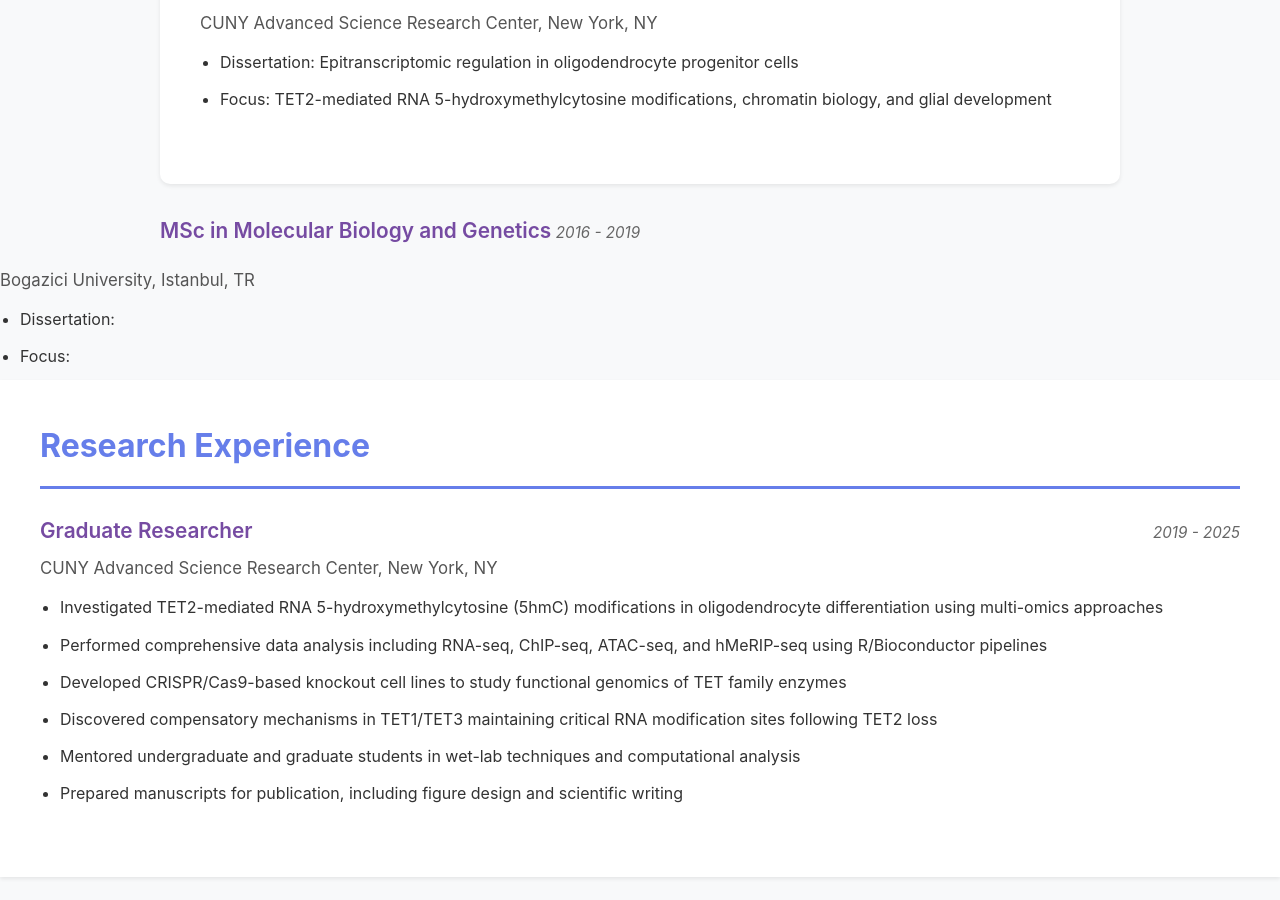
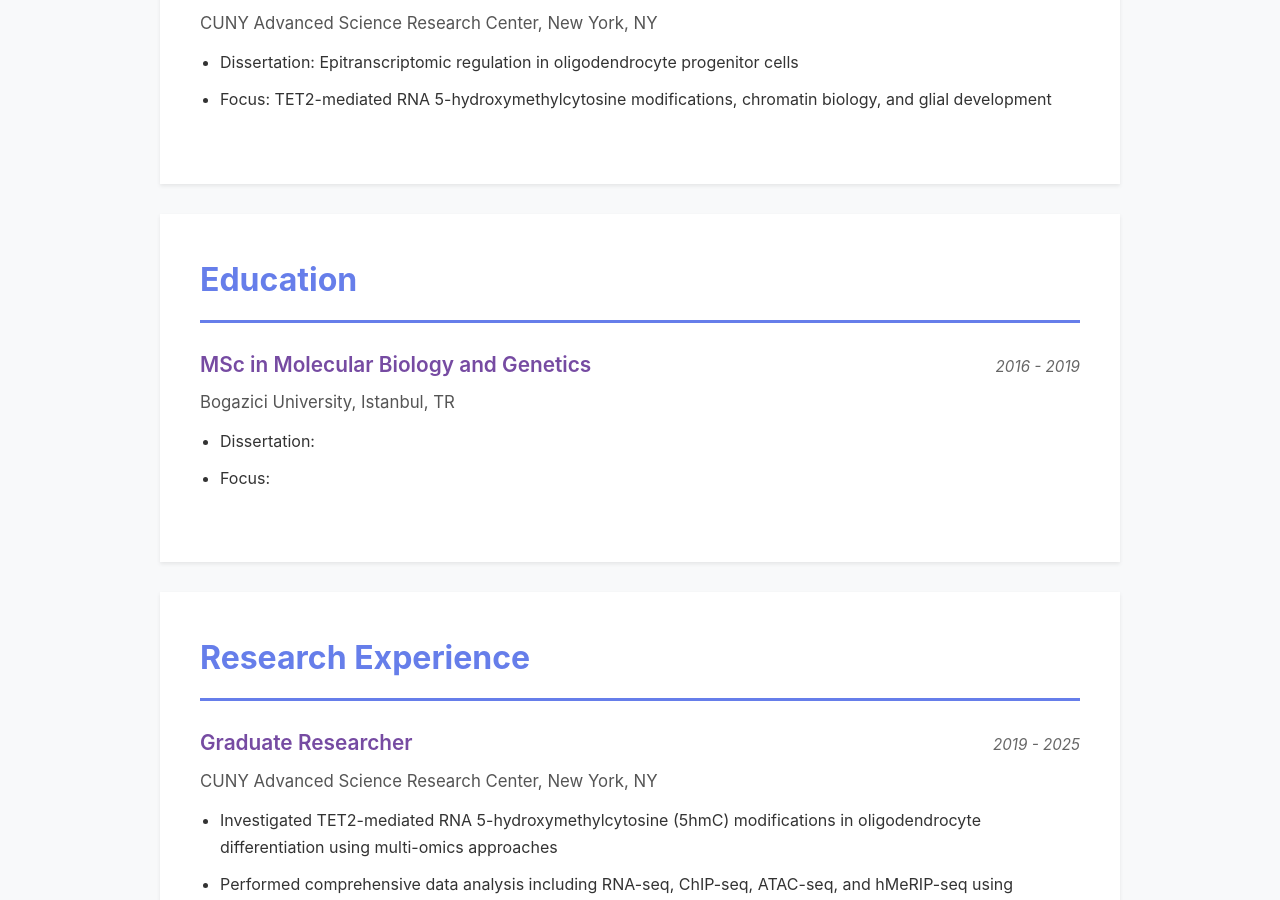
Before and after one commit to ipekselcen/ipekselcen.github.io, a Jekyll site: the page cv.html, which Jekyll copies as it is, in a window 1280 px wide and 900 px high, scrolled down 501 px. Built offline with Jekyll 4.4.1, drawn with Linux system fonts in a browser that asks for light colours.

Commit message:
Update cv.html

```diff
--- a/cv.html
+++ b/cv.html
@@ -314,6 +314,10 @@
                 </ul>
             </div>
         </section>
+         <section class="section">
+            <h2>Education</h2>
+            <div class="cv-item">
+                <div class="cv-header">
                     <span class="cv-title">MSc in Molecular Biology and Genetics</span>
                     <span class="date">2016 - 2019</span>
                 </div>
```
